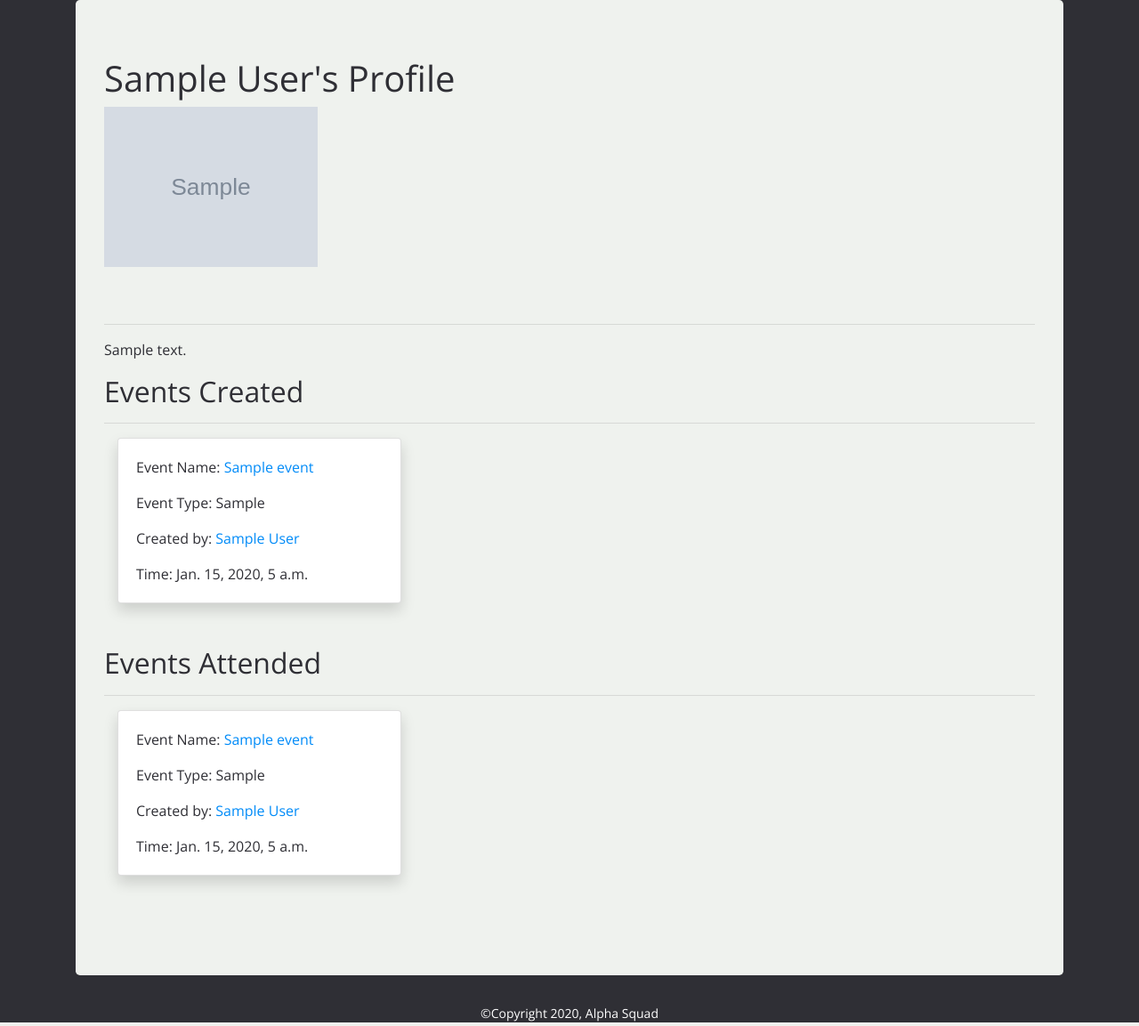
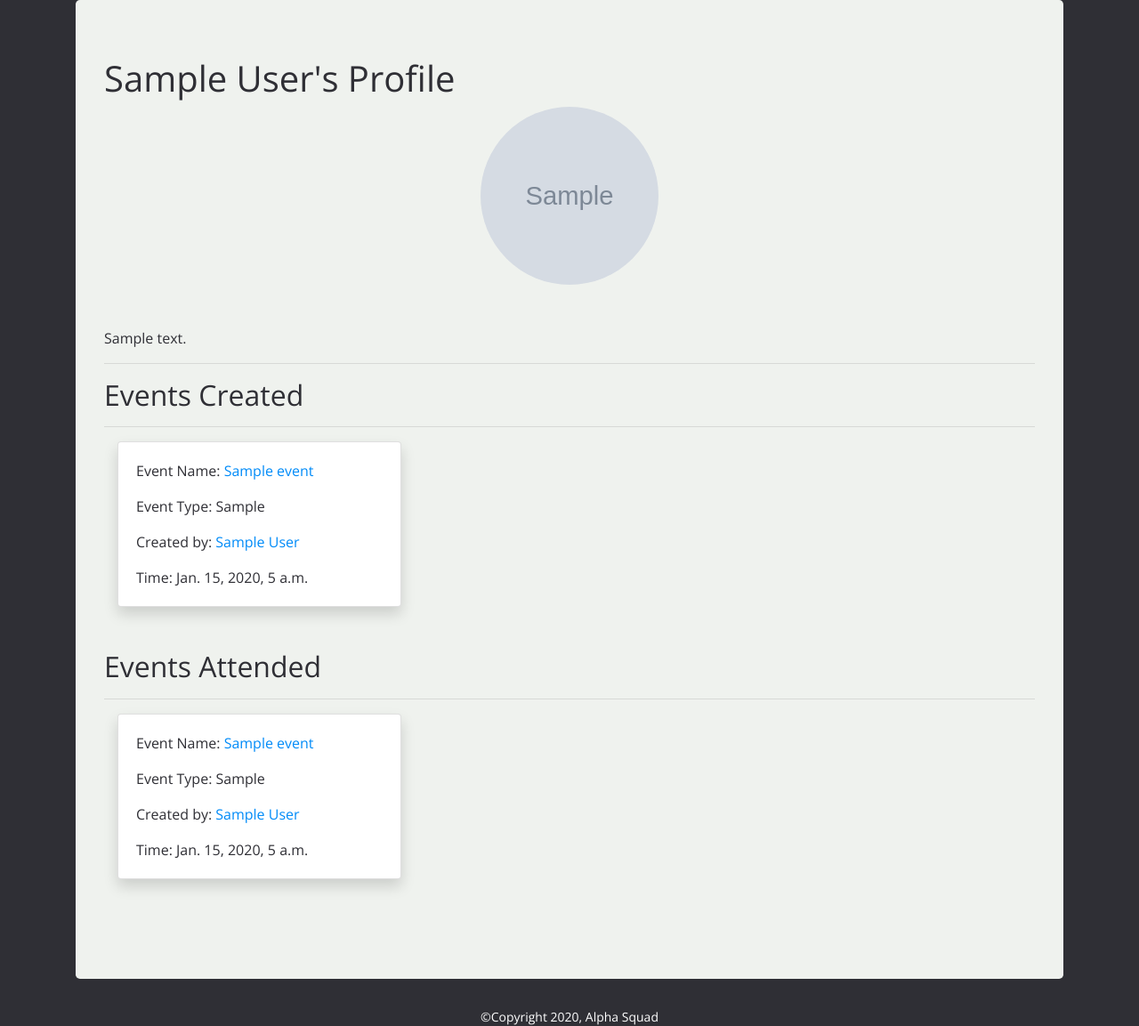
Before and after one commit to tchang421/MeetUpFinder, a Django app: page /profiles/1/ in a window 1280 px wide. Shown: the part 56-1209 px from the top of the page at 89% size. Run offline with Django 3.2, Linux system fonts and the light colour scheme; tables that the repository leaves empty hold one stand-in row (values such as "Sample post"); grey boxes marked "Sample" are stand-in pictures; parts of the project's set-up code (start-up, migrations or seed data) failed here and were passed over; some libraries are stand-ins or nearby versions.

Commit message:
update profile pic display

```diff
--- a/static/css/base.css
+++ b/static/css/base.css
@@ -75,3 +75,11 @@ div#map{
     width: 100%;
     height: 400px;
 }
+
+
+/* profiles/show */
+#profile_content img{
+    width: 200px;
+    height: 200px;
+    object-fit: cover;
+}
--- a/userprofile/templates/userprofile/show.html
+++ b/userprofile/templates/userprofile/show.html
@@ -6,12 +6,14 @@
 
 {% block content %}
     <div class="container">
-        <div class="jumbotron fill-light">
+        <div class="jumbotron fill-light" id="profile_content">
             <h1>{{userprofile.display_name}}'s Profile</h1>
-            <img src = "{{ userprofile.profile_pic}}" width = "240" class="mb-5 d-inline-block">
+            <div class="row d-flex justify-content-center">
+                <img src = "{{ userprofile.profile_pic}}" class="mb-5 rounded-circle">
+            </div>
             {% if userprofile.bio %}
+                <p>{{userprofile.bio}}</p>
                 <hr>
-                <p>{{userprofile.bio}}</p>
             {% endif %}
             <h2>Events Created</h2>
             <hr>
```
